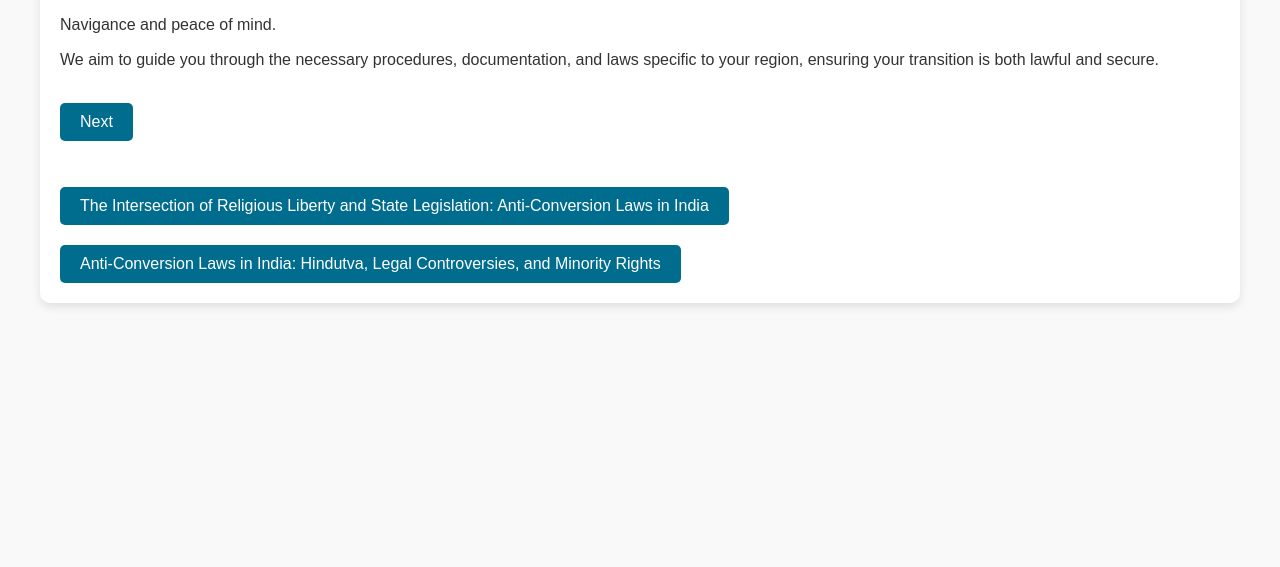
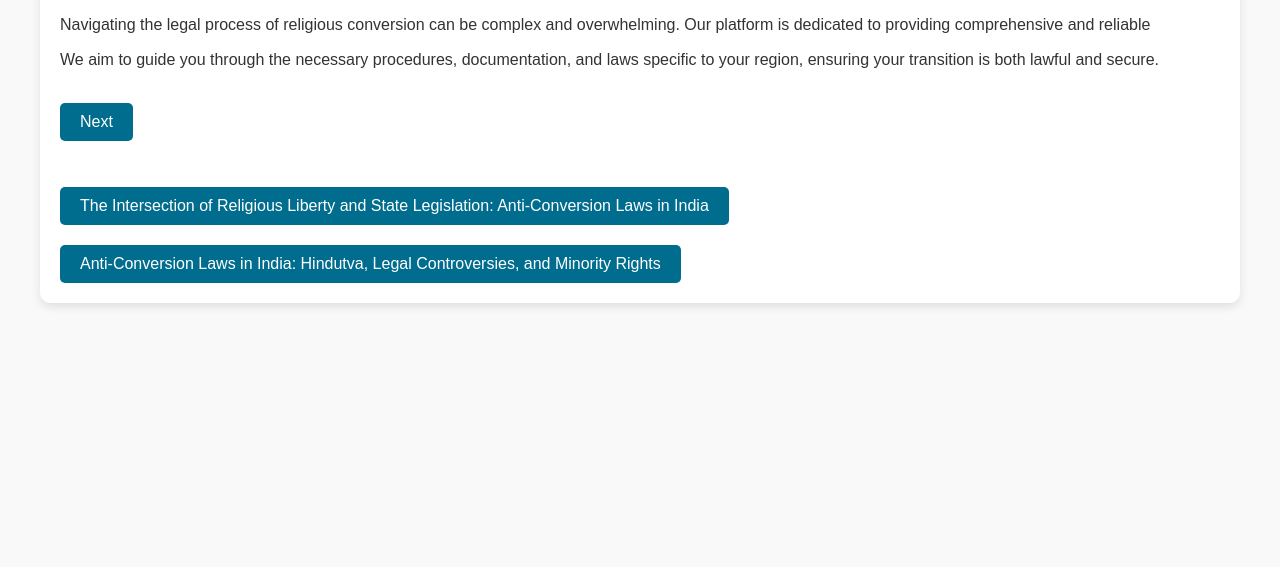
Before and after one commit to FreedomOfFaithIndia/FreedomOfFaithIndia, a plain HTML site: page index.html in a window 1280 px wide. Shown: the part 233-800 px from the top of the page. Drawn offline with Linux system fonts and the light colour scheme; a script that the page names is missing.

Commit message:
Update index.html

```diff
--- a/index.html
+++ b/index.html
@@ -14,7 +14,7 @@
         <section id="introduction">
             <h2>Introduction</h2>
             <p>
-                Navigance and peace of mind.
+             Navigating the legal process of religious conversion can be complex and overwhelming. Our platform is dedicated to providing comprehensive and reliable
             </p>
             <p>
                 We aim to guide you through the necessary procedures, documentation, and laws specific to your region, ensuring your transition is both lawful and secure.
```
